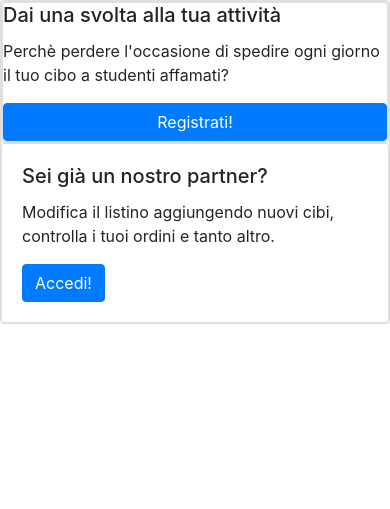
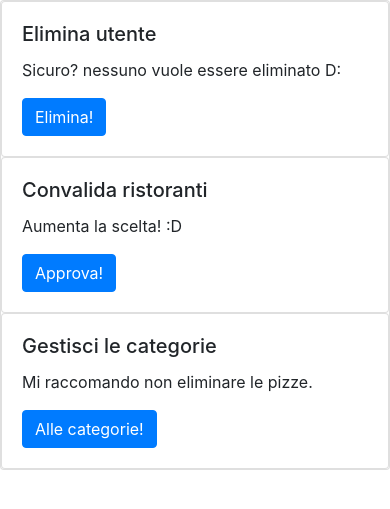
Before and after one commit to elizabetabudini/food-delivery-website, a PHP site: page /homeadmin.php in a window 390 px wide. Shown: the part 96-605 px from the top of the page. Run offline with PHP 8.4, Linux system fonts and the light colour scheme; some libraries are stand-ins or nearby versions.

Commit message:
more admin changes

```diff
--- a/codice (trascina questa cartella su Atom)/php/homeadmin.php
+++ b/codice (trascina questa cartella su Atom)/php/homeadmin.php
@@ -18,21 +18,30 @@
   <div class="card card-sm center-msg-box transparent">
 
   <div class="row">
-    <div class="col-sm-6 ">
+    <div class="col-md-4 ">
       <div class="card dark">
-        <div class="card card">
-          <h5 class="card-title">Dai una svolta alla tua attività</h5>
-          <p class="card-text-center">Perchè perdere l'occasione di spedire ogni giorno il tuo cibo a studenti affamati?</p>
-          <a href="signinfornitori.php" class="btn btn-primary">Registrati!</a>
+        <div class="card-body">
+          <h5 class="card-title">Elimina utente</h5>
+          <p class="card-text-center">Sicuro? nessuno vuole essere eliminato D:</p>
+          <a href="signinfornitori.php" class="btn btn-primary">Elimina!</a>
         </div>
       </div>
     </div>
-    <div class="col-sm-6">
-      <div class="card">
+    <div class="col-md-4">
+      <div class="card dark">
         <div class="card-body ">
-          <h5 class="card-title">Sei già un nostro partner?</h5>
-          <p class="card-text-center">Modifica il listino aggiungendo nuovi cibi, controlla i tuoi ordini e tanto altro.</p>
-          <a href="accedi.php" class="btn btn-primary">Accedi!</a>
+          <h5 class="card-title">Convalida ristoranti</h5>
+          <p class="card-text-center">Aumenta la scelta! :D</p>
+          <a href="adminapprovazione.php" class="btn btn-primary">Approva!</a>
+        </div>
+      </div>
+    </div>
+    <div class="col-md-4 ">
+      <div class="card dark">
+        <div class="card-body ">
+          <h5 class="card-title">Gestisci le categorie</h5>
+          <p class="card-text-center">Mi raccomando non eliminare le pizze.</p>
+          <a href="accedi.php" class="btn btn-primary">Alle categorie!</a>
         </div>
       </div>
     </div>
```
Also changed, not shown: codice (trascina questa cartella su Atom)/css/admin.css (+10 -1 lines), codice (trascina questa cartella su Atom)/php/admin/approvazione.php (added, +51 -0 lines).
